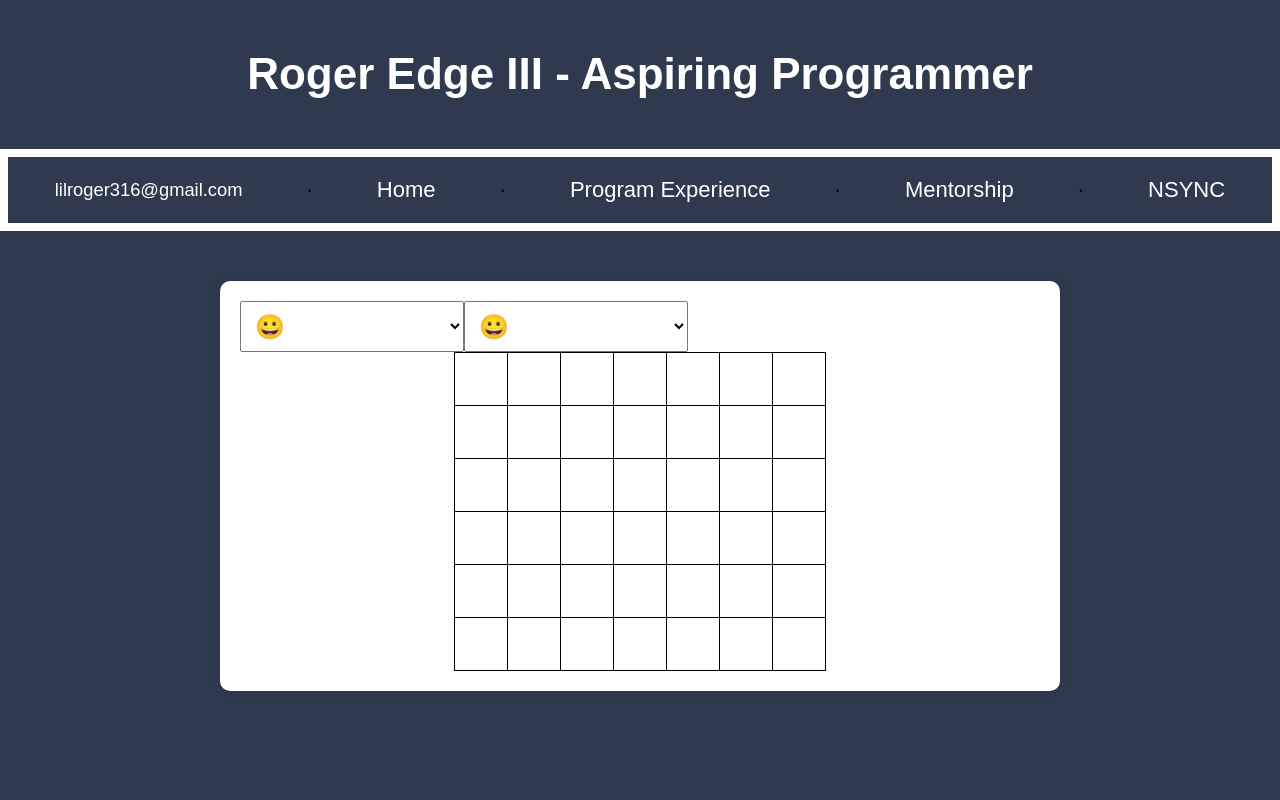
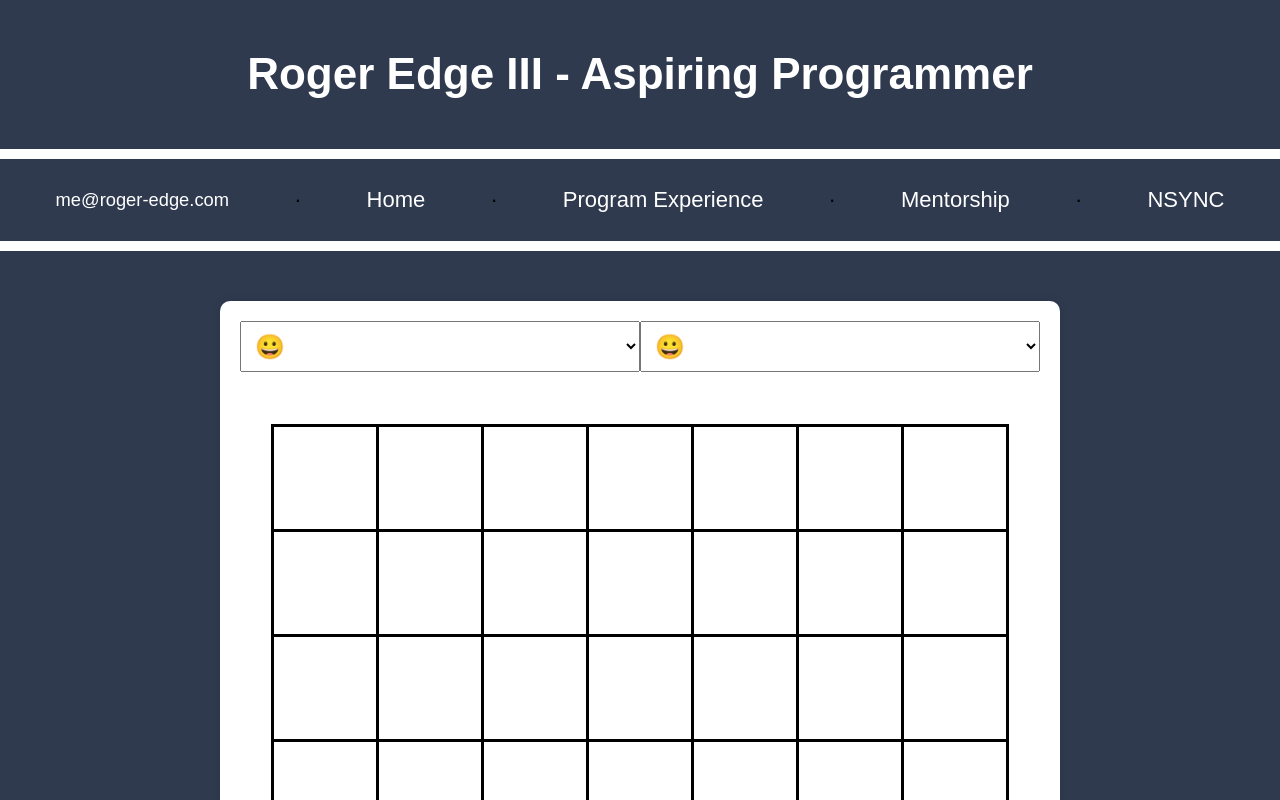
Before and after one commit to RogerEdge/learning, a React (Create React App) app: page /learning/connect-4 in a window 1280 px wide. Shown: the top 800 px of the page. Built offline with nearby package versions, Linux system fonts and the light colour scheme.

Commit message:
added styling to tic and fixed email port

```diff
--- a/src/Home.js
+++ b/src/Home.js
@@ -57,7 +57,7 @@ export function Home() {
 			</div>
 			<br />
 			<h2>Contact Me</h2>
-			<p>If you would like to get in touch with me regarding job opportunities or collaboration on projects, please feel free to email me at <a href="mailto:lilroger316@gmail.com">lilroger316@gmail.com</a>.</p>
+			<p>If you would like to get in touch with me regarding job opportunities or collaboration on projects, please feel free to email me at <a href="mailto:me@roger-edge.com">me@roger-edge.com</a>.</p>
 		</div>
 	);
 }
--- a/src/Tictactoe.js
+++ b/src/Tictactoe.js
@@ -26,9 +26,7 @@ export function Tictactoe() {
     reactTic.setPlayer2(event.target.value)
   }
 
-  const bgRed = {
-    backgroundColor: 'red'
-  }
+
   console.log('gameSession.isStarted', gameSession)
   return (
     <div>
@@ -39,11 +37,14 @@ export function Tictactoe() {
       {/*the board*/}
       <div id="board" className={gameSession.startedAt ? "" : "displayNone"}>
         <div>
+          <br />
           current player:<span id="current-player">?</span>
         </div>
 
 
         <table>
+          <br />
+          <br />
           <tbody>
             <tr>
               <td id="0"></td>
@@ -62,12 +63,18 @@ export function Tictactoe() {
             </tr>
           </tbody>
         </table>
+        <br />
+        <br />
 
-        <button onClick={handleReset} style={bgRed}>reset game</button>
-      </div>
-      <div id="winner"></div>
+        <div id="winner"></div>
+      <br />
+      <br />
+        <button onClick={handleReset} style={{ backgroundColor: 'red', fontSize: 'inherit' }}>
+          reset game
+        </button>
 
 
     </div >
+      </div>
   )
 }
--- a/src/choose-emoji.css
+++ b/src/choose-emoji.css
@@ -1,6 +1,7 @@
 select {
   font-size: 24px;
   padding: 10px;
+  width: 50%;
 }
 option {
   font-size: 48px;
--- a/src/components.js
+++ b/src/components.js
@@ -14,8 +14,8 @@ const html = `
 		<h1>Roger Edge III - Aspiring Programmer</h1>
 	</header>
   <div class='menu'>
-  <nav>
-  <small><a href="mailto:lilroger316@gmail.com">lilroger316@gmail.com</a></small>
+  <nav style='flex-wrap:wrap'>
+  <small><a href="mailto:me@roger-edge.com">me@roger-edge.com</a></small>
   ·
   <a href="**basePath**home">Home</a>
   ·
@@ -32,7 +32,7 @@ const html = `
   </div>
 	<style>
   .menu {
-    background-color:#fff;padding: 0.5rem;text-align:center;
+    padding: 0.5rem; text-align:center; border-color:white; border-width:10px; border-style:solid; border-left:0; border-right:0;
   }
 
  /* button {
--- a/src/connect-4/Connect4.css
+++ b/src/connect-4/Connect4.css
@@ -1,10 +1,16 @@
 table {
   border-collapse: collapse;
   margin: auto;
+
 }
 
 td {
-  width: 50px;
-  height: 50px;
+  width: 100px;
+  height: 100px;
   border: 1px solid black;
+  border-width: 3px;
+  text-align: center;
+  font-size: 70px;
+  font-weight: bold;
+  cursor: pointer;
 }
--- a/src/connect-4/Connect4.js
+++ b/src/connect-4/Connect4.js
@@ -10,6 +10,8 @@ export function Connect4() {
   return (
     <div>
       <PlayerSelects></PlayerSelects>
+      <br />
+      <br />
       <table>
         <tbody>
 
--- a/src/tic-style.css
+++ b/src/tic-style.css
@@ -1,6 +1,10 @@
 table {
-  border-collapse: collapse;
+  /*border-collapse: collapse;*/
   margin: auto;
+  padding-top: 10px;
+  padding-right: 20px;
+  padding-bottom: 10px;
+  padding-left: 20px;
 }
 td {
   border: 1px solid black;
@@ -18,4 +22,5 @@ td:hover {
   font-size: 24px;
   font-weight: bold;
   margin-top: 20px;
+  text-align: center;
 }
```
